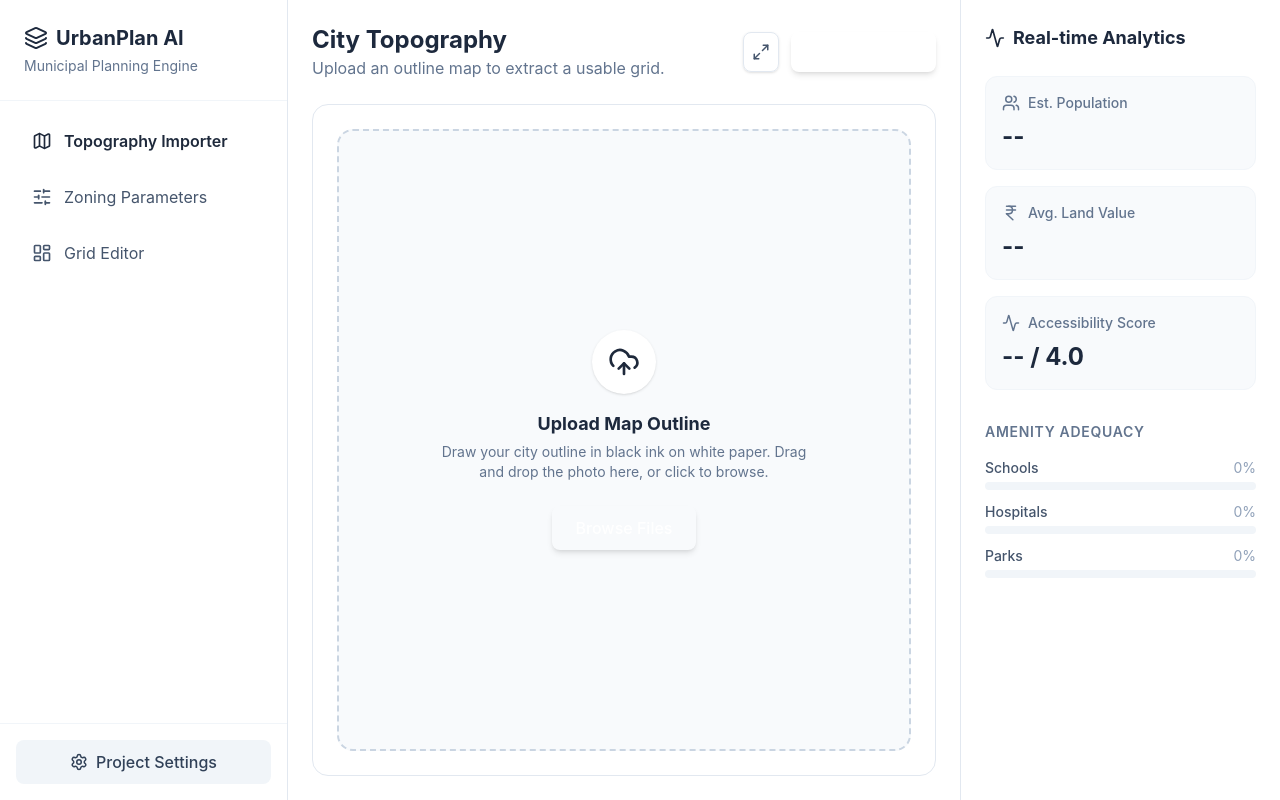
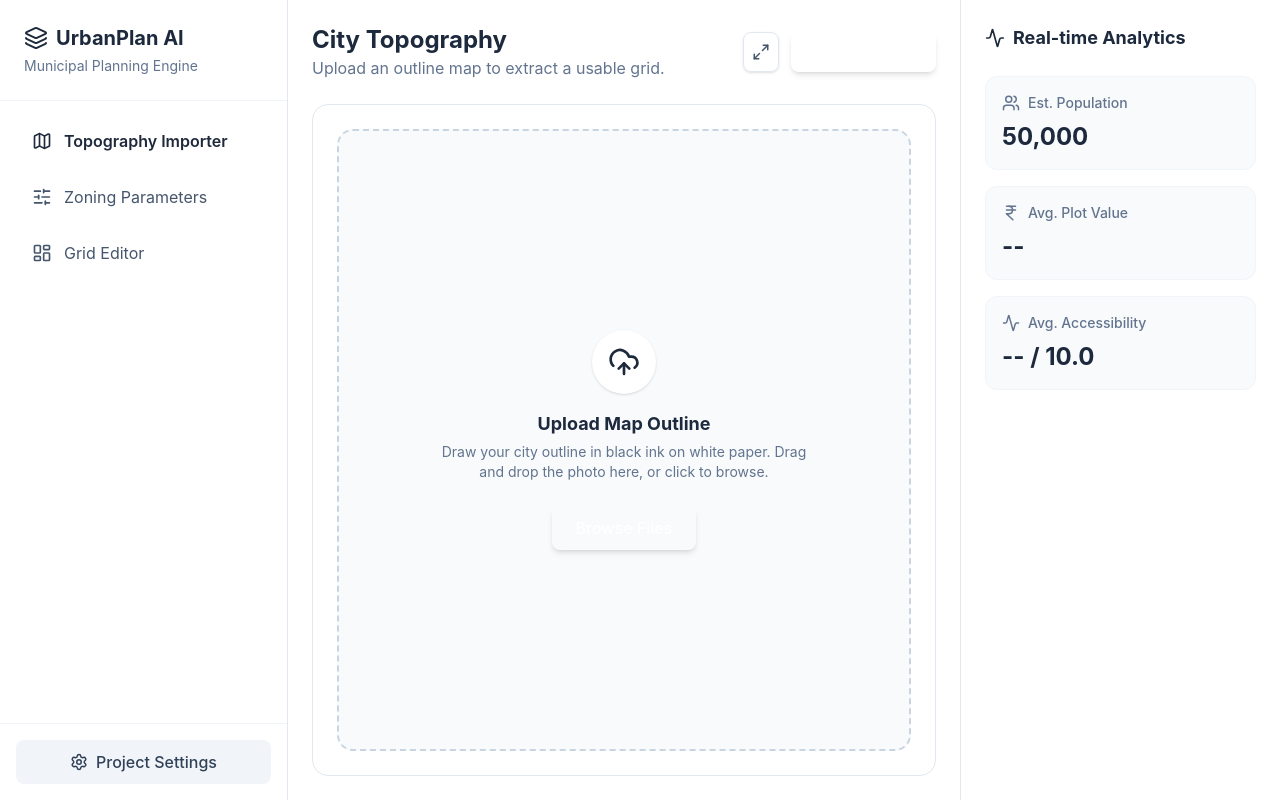
Before and after one commit to abdurrahmanshkh/urban-planner-ai, a Next.js app: page / in a window 1280 px wide. Built offline with nearby package versions, Linux system fonts and the light colour scheme.

Commit message:
feat: enhance AnalyticsPanel with real-time metrics and amenity adequacy calculations; add InteractiveGrid for drag-and-drop functionality in GridVisualizer

```diff
--- a/package.json
+++ b/package.json
@@ -11,6 +11,8 @@
   "dependencies": {
     "clsx": "^2.1.1",
     "framer-motion": "^12.38.0",
+    "html2canvas": "^1.4.1",
+    "jspdf": "^4.2.1",
     "lucide-react": "^0.577.0",
     "next": "16.2.0",
     "postcss": "^8.5.8",
@@ -21,6 +23,7 @@
   },
   "devDependencies": {
     "@tailwindcss/postcss": "^4.2.2",
+    "@types/jspdf": "^1.3.3",
     "@types/node": "^20",
     "@types/react": "^19",
     "@types/react-dom": "^19",
--- a/src/components/AnalyticsPanel.tsx
+++ b/src/components/AnalyticsPanel.tsx
@@ -3,8 +3,33 @@
 
 import { motion } from "framer-motion";
 import { Activity, IndianRupee, Users } from "lucide-react";
+import { usePlanStore } from "@/store/usePlanStore";
+import { AMENITY_CONFIG, calculateIdealAmenities } from "@/lib/planningMath";
 
 export default function AnalyticsPanel() {
+  const { gridData, population, gridSize, amenities } = usePlanStore();
+
+  const cells = Object.values(gridData);
+  const activeCells = cells.filter(c => c.type !== "disabled");
+  const hasGenerated = cells.some(c => c.type === "amenity");
+
+  // Calculate Real-Time Metrics
+  const totalValue = activeCells.reduce((sum, cell) => sum + (cell.landValue || 0), 0);
+  const avgValue = activeCells.length > 0 ? totalValue / activeCells.length : 0;
+
+  const totalAccess = activeCells.reduce((sum, cell) => sum + (cell.accessibilityScore || 0), 0);
+  const avgAccess = activeCells.length > 0 ? totalAccess / activeCells.length : 0;
+
+  // Calculate ideals for the Adequacy bars
+  const ideals = calculateIdealAmenities(population, gridSize);
+
+  // Formatter
+  const formatINR = (val: number) => {
+    if (val > 10000000) return `₹${(val / 10000000).toFixed(2)} Cr`;
+    if (val > 100000) return `₹${(val / 100000).toFixed(2)} L`;
+    return `₹${Math.round(val).toLocaleString()}`;
+  };
+
   return (
     <motion.aside
       initial={{ x: 50, opacity: 0 }}
@@ -19,20 +44,36 @@ export default function AnalyticsPanel() {
         </h3>
 
         <div className="space-y-4">
-          <MetricCard icon={<Users size={18} />} title="Est. Population" value="--" />
-          <MetricCard icon={<IndianRupee size={18} />} title="Avg. Land Value" value="--" />
-          <MetricCard icon={<Activity size={18} />} title="Accessibility Score" value="-- / 4.0" />
+          <MetricCard icon={<Users size={18} />} title="Est. Population" value={population.toLocaleString()} />
+          <MetricCard icon={<IndianRupee size={18} />} title="Avg. Plot Value" value={hasGenerated ? formatINR(avgValue) : "--"} />
+          <MetricCard
+            icon={<Activity size={18} />}
+            title="Avg. Accessibility"
+            value={hasGenerated ? `${avgAccess.toFixed(2)} / 10.0` : "-- / 10.0"}
+          />
         </div>
 
-        <div className="mt-8">
-          <h4 className="text-sm font-semibold text-slate-500 uppercase tracking-wider mb-4">Amenity Adequacy</h4>
-          <div className="space-y-3">
-            {/* Placeholders for our future math-based adequacy checks */}
-            <AdequacyBar label="Schools" percentage={0} />
-            <AdequacyBar label="Hospitals" percentage={0} />
-            <AdequacyBar label="Parks" percentage={0} />
+        {hasGenerated && (
+          <div className="mt-8">
+            <h4 className="text-sm font-semibold text-slate-500 uppercase tracking-wider mb-4">Coverage Adequacy</h4>
+            <div className="space-y-4">
+              {Object.values(AMENITY_CONFIG).map(config => {
+                const current = amenities[config.id] || 0;
+                const ideal = ideals[config.id] || 1;
+                const percentage = Math.min(100, Math.round((current / ideal) * 100));
+
+                return (
+                  <AdequacyBar
+                    key={config.id}
+                    label={config.name}
+                    percentage={percentage}
+                    color={config.color}
+                  />
+                );
+              })}
+            </div>
           </div>
-        </div>
+        )}
       </div>
     </motion.aside>
   );
@@ -50,15 +91,18 @@ function MetricCard({ icon, title, value }: { icon: React.ReactNode, title: stri
   );
 }
 
-function AdequacyBar({ label, percentage }: { label: string, percentage: number }) {
+function AdequacyBar({ label, percentage, color }: { label: string, percentage: number, color: string }) {
   return (
     <div>
       <div className="flex justify-between text-sm mb-1">
         <span className="text-slate-600 font-medium">{label}</span>
-        <span className="text-slate-400">{percentage}%</span>
+        <span className="text-slate-500">{percentage}%</span>
       </div>
       <div className="h-2 w-full bg-slate-100 rounded-full overflow-hidden">
-        <div className="h-full bg-slate-300 transition-all duration-500" style={{ width: `${percentage}%` }}></div>
+        <div
+          className="h-full transition-all duration-500 ease-out"
+          style={{ width: `${percentage}%`, backgroundColor: color }}
+        ></div>
       </div>
     </div>
   );
--- /dev/null
+++ b/src/components/InteractiveGrid.tsx
@@ -0,0 +1,128 @@
+// src/components/InteractiveGrid.tsx
+"use client";
+
+import { useState } from "react";
+import { usePlanStore, GridCell } from "@/store/usePlanStore";
+import { AMENITY_CONFIG } from "@/lib/planningMath";
+import { Map, TrendingUp } from "lucide-react";
+
+export default function InteractiveGrid() {
+  const { gridSize, gridData, moveAmenity } = usePlanStore();
+  const [viewMode, setViewMode] = useState<"zoning" | "heatmap">("zoning");
+
+  const cells = Object.values(gridData);
+  if (cells.length === 0) return null;
+
+  // Find max land value for heatmap scaling
+  const maxLandValue = Math.max(...cells.map(c => c.landValue || 0));
+
+  const handleDragStart = (e: React.DragEvent, cellKey: string) => {
+    e.dataTransfer.setData("cellKey", cellKey);
+    e.dataTransfer.effectAllowed = "move";
+  };
+
+  const handleDragOver = (e: React.DragEvent) => {
+    e.preventDefault(); // Necessary to allow dropping
+    e.dataTransfer.dropEffect = "move";
+  };
+
+  const handleDrop = (e: React.DragEvent, targetKey: string) => {
+    e.preventDefault();
+    const sourceKey = e.dataTransfer.getData("cellKey");
+    if (sourceKey && sourceKey !== targetKey) {
+      moveAmenity(sourceKey, targetKey);
+    }
+  };
+
+  const getCellAppearance = (cell: GridCell) => {
+    // Heatmap Mode
+    if (viewMode === "heatmap" && cell.type !== "disabled") {
+      const intensity = cell.landValue ? cell.landValue / maxLandValue : 0;
+      // Interpolate from light yellow to deep red based on land value
+      return {
+        backgroundColor: `rgba(239, 68, 68, ${intensity})`,
+        borderColor: `rgba(239, 68, 68, ${intensity + 0.2})`,
+      };
+    }
+
+    // Zoning Mode
+    if (cell.type === "disabled") return { backgroundColor: "#f1f5f9", borderColor: "#e2e8f0" };
+    if (cell.type === "road") return { backgroundColor: "#64748b", borderColor: "#475569" }; // Slate for roads
+    if (cell.type === "residential") return { backgroundColor: "#fef08a", borderColor: "#fde047" }; // Yellow for residential
+
+    if (cell.type === "amenity" && cell.amenityType) {
+      const config = AMENITY_CONFIG[cell.amenityType as keyof typeof AMENITY_CONFIG];
+      return { backgroundColor: config?.color || "#cbd5e1", borderColor: "rgba(0,0,0,0.1)", color: "white" };
+    }
+
+    return { backgroundColor: "#ffffff", borderColor: "#e2e8f0" };
+  };
+
+  return (
+    <div className="flex flex-col h-full w-full">
+      {/* View Toggle Controls */}
+      <div className="flex justify-between items-center mb-4 bg-slate-50 p-2 rounded-xl border border-slate-200">
+        <span className="text-sm font-bold text-slate-600 px-2 uppercase tracking-wide">Visualization</span>
+        <div className="flex gap-2">
+          <button
+            onClick={() => setViewMode("zoning")}
+            className={`flex items-center gap-2 px-4 py-2 rounded-lg text-sm font-medium transition-all ${viewMode === "zoning" ? "bg-white shadow-sm text-primary border border-slate-200" : "text-slate-500 hover:bg-slate-200/50 border border-transparent"}`}
+          >
+            <Map size={16} /> Zoning Map
+          </button>
+          <button
+            onClick={() => setViewMode("heatmap")}
+            className={`flex items-center gap-2 px-4 py-2 rounded-lg text-sm font-medium transition-all ${viewMode === "heatmap" ? "bg-white shadow-sm text-red-500 border border-slate-200" : "text-slate-500 hover:bg-slate-200/50 border border-transparent"}`}
+          >
+            <TrendingUp size={16} /> Economics Heatmap
+          </button>
+        </div>
+      </div>
+
+      {/* The Grid */}
+      <div className="flex-1 flex items-center justify-center overflow-hidden p-2">
+        <div
+          className="grid gap-[2px] bg-slate-200 p-[2px] rounded-lg shadow-inner w-full max-w-[600px] aspect-square"
+          style={{ gridTemplateColumns: `repeat(${gridSize}, minmax(0, 1fr))` }}
+        >
+          {cells.map((cell) => {
+            const cellKey = `${cell.x},${cell.y}`;
+            const isDraggable = cell.type === "amenity";
+            const appearance = getCellAppearance(cell);
+            const amenityConfig = cell.amenityType ? AMENITY_CONFIG[cell.amenityType as keyof typeof AMENITY_CONFIG] : null;
+
+            return (
+              <div
+                key={cellKey}
+                draggable={isDraggable}
+                onDragStart={(e) => handleDragStart(e, cellKey)}
+                onDragOver={handleDragOver}
+                onDrop={(e) => handleDrop(e, cellKey)}
+                className={`relative flex items-center justify-center border aspect-square transition-all
+                  ${isDraggable ? "cursor-grab active:cursor-grabbing hover:brightness-110 shadow-sm z-10" : ""}
+                  ${cell.type === "residential" ? "hover:bg-yellow-200/80 transition-colors" : ""}
+                `}
+                style={appearance}
+                title={cell.type === "amenity" ? amenityConfig?.name : `${cell.type.toUpperCase()} | Value: ₹${cell.landValue?.toLocaleString() || 0}`}
+              >
+                {/* Icon rendering for amenities */}
+                {viewMode === "zoning" && cell.type === "amenity" && amenityConfig && (
+                  <span className="text-sm md:text-xl drop-shadow-md select-none pointer-events-none">
+                    {amenityConfig.icon}
+                  </span>
+                )}
+
+                {/* Heatmap tooltip overlay */}
+                {viewMode === "heatmap" && cell.type !== "disabled" && cell.type !== "road" && (
+                  <span className="text-[8px] md:text-[10px] font-bold text-slate-900/50 select-none pointer-events-none">
+                    {(cell.accessibilityScore || 0).toFixed(1)}
+                  </span>
+                )}
+              </div>
+            );
+          })}
+        </div>
+      </div>
+    </div>
+  );
+}
--- a/src/store/usePlanStore.ts
+++ b/src/store/usePlanStore.ts
@@ -34,6 +34,7 @@ interface PlanState {
   setAmenityCount: (type: string, count: number) => void;
   setGridLocked: (locked: boolean) => void;
   generateCityPlan: () => void;
+  moveAmenity: (fromKey: string, toKey: string) => void;
 }
 
 export const usePlanStore = create<PlanState>((set) => ({
@@ -83,4 +84,28 @@ export const usePlanStore = create<PlanState>((set) => ({
     // Commit the processed grid to state
     set({ gridData: newGrid });
   },
+  moveAmenity: (fromKey, toKey) => {
+    const { gridData, totalLandValue } = get();
+    const fromCell = gridData[fromKey];
+    const toCell = gridData[toKey];
+
+    // Basic validation: Ensure we are moving an amenity to a residential block
+    if (!fromCell || !toCell || fromCell.type !== 'amenity' || toCell.type === 'disabled' || toCell.type === 'road') {
+      return;
+    }
+
+    // Clone the grid to mutate
+    const newGrid = { ...gridData };
+
+    // Move the amenity
+    newGrid[toKey] = { ...toCell, type: 'amenity', amenityType: fromCell.amenityType };
+
+    // Reset the old cell to residential
+    newGrid[fromKey] = { ...fromCell, type: 'residential', amenityType: undefined };
+
+    // Instantly recalculate the economics (Heatmap & Accessibility)
+    const finalizedGrid = calculateEconomics(newGrid, totalLandValue);
+
+    set({ gridData: finalizedGrid });
+  },
 }));
```
Also changed, not shown: src/components/GridVisualizer.tsx (+16 -8 lines), 1 other file (tests, documents, lock files or other folders).
